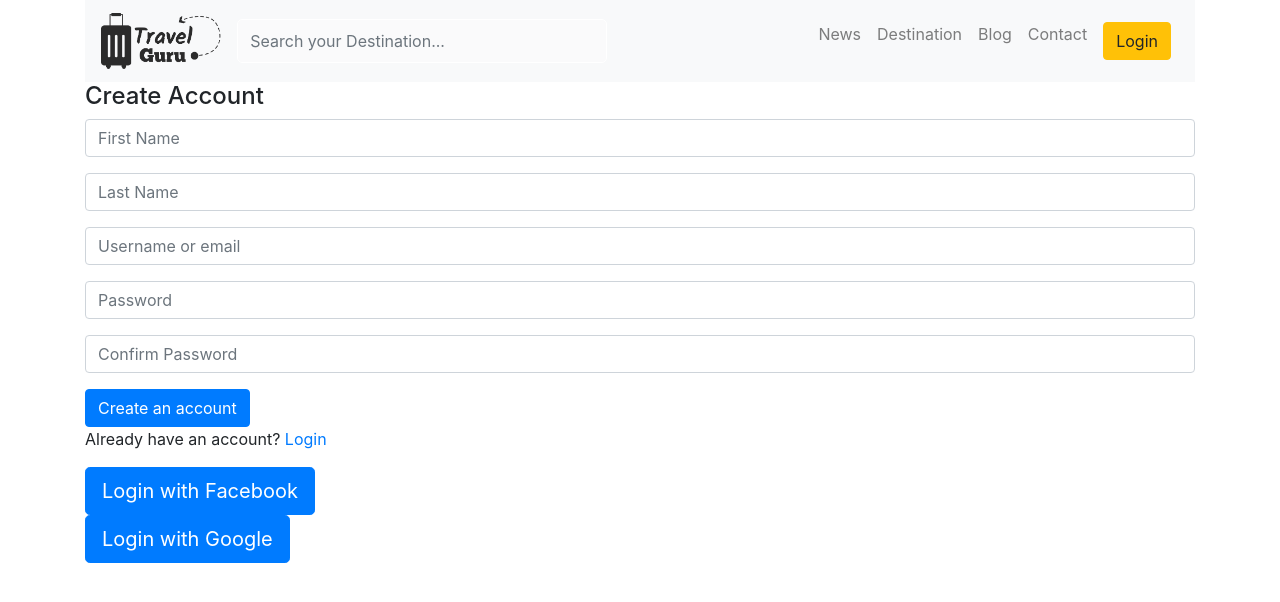
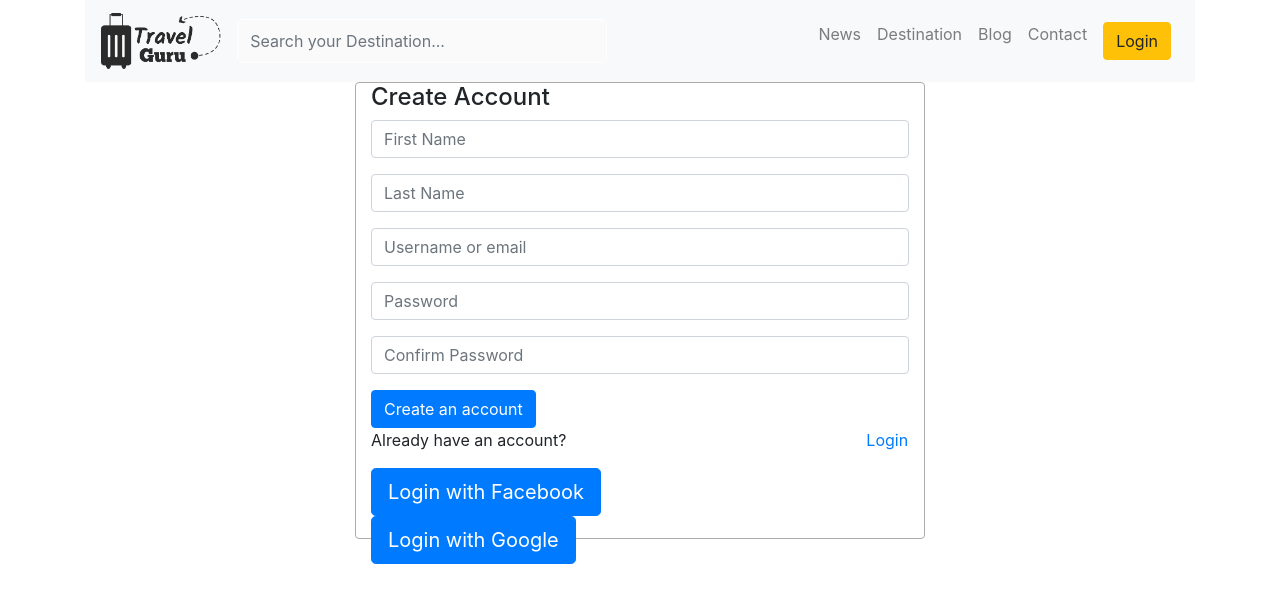
Before and after one commit to rakhiakter/travel-guru, a React (Create React App) app: page /create-account in a window 1280 px wide. Shown: the top 602 px of the page. Built offline with nearby package versions, Linux system fonts and the light colour scheme.

Commit message:
style added

```diff
--- a/src/Components/CreateAccount/CreateAccount.css
+++ b/src/Components/CreateAccount/CreateAccount.css
@@ -0,0 +1,9 @@
+#createForm {
+    width: 570px;
+    height: 457px;
+    top: 171px;
+    bottom: 272px;
+    border: 1px solid #ABABAB;
+    /* box-sizing: border-box; */
+    border-radius: 4px;
+}
--- a/src/Components/CreateAccount/CreateAccount.js
+++ b/src/Components/CreateAccount/CreateAccount.js
@@ -7,7 +7,7 @@ import { useContext } from "react";
 import { UserContext } from "../../App";
 import { Link, useHistory, useLocation } from "react-router-dom";
 import firebaseConfig from "../../../src/firebase.config";
-
+import "./CreateAccount.css";
 const CreateAccount = () => {
   const history = useHistory();
   const location = useLocation();
@@ -149,8 +149,8 @@ const CreateAccount = () => {
   };
 
   return (
-    <Container>
-      <Form id="creatForm">
+    <Container id="createForm">
+      <Form>
         <h4>Create Account</h4>
         <Form.Group controlId="formFirstName">
           <Form.Control
@@ -198,8 +198,16 @@ const CreateAccount = () => {
           Create an account
         </Button>
       </Form>
-      <p>
-        Already have an account? <Link to="/login">Login</Link>
+      <p style={{ display: "flex" }}>
+        Already have an account?{" "}
+        <Link
+          to="/login"
+          style={{
+            paddingLeft: "300px",
+          }}
+        >
+          Login
+        </Link>
       </p>
       <Button
         variant="primary"
--- a/src/Components/Login/Login.css
+++ b/src/Components/Login/Login.css
@@ -1,11 +1,9 @@
-#form {
+#login-form {
     width: 570px;
     height: 457px;
-    left: 438px;
-    right: 432px;
     top: 171px;
     bottom: 272px;
     border: 1px solid #ABABAB;
-    box-sizing: border-box;
+    /* box-sizing: border-box; */
     border-radius: 4px;
 }
--- a/src/Components/Login/Login.js
+++ b/src/Components/Login/Login.js
@@ -9,7 +9,7 @@ import { useContext } from "react";
 import { UserContext } from "../../App";
 import { Link, useHistory, useLocation } from "react-router-dom";
 import firebaseConfig from "../../../src/firebase.config";
-
+import "./Login.css";
 const Login = () => {
   const history = useHistory();
   const location = useLocation();
@@ -143,8 +143,8 @@ const Login = () => {
     e.preventDefault();
   };
   return (
-    <Container>
-      <Form id="login-form" onClick={handleSubmit}>
+    <Container id="login-form">
+      <Form onClick={handleSubmit}>
         <h4>Login</h4>
         <Form.Group controlId="email">
           <Form.Label>UserName or Email</Form.Label>
@@ -166,9 +166,16 @@ const Login = () => {
             onBlur={handleBlur}
           />
         </Form.Group>
-        <Form.Group controlId="formBasicCheckbox">
+        <Form.Group controlId="formBasicCheckbox" style={{ display: "flex" }}>
           <Form.Check type="checkbox" label="Remember Me" />
-          <Link to="/create-account">Create Account</Link>
+          <Link
+            to="/create-account"
+            style={{
+              paddingLeft: "300px",
+            }}
+          >
+            Create Account
+          </Link>
         </Form.Group>
         <Button type="submit">Login</Button>
         <br />
```
Also changed, not shown: 1 other file (tests, documents, lock files or other folders).
